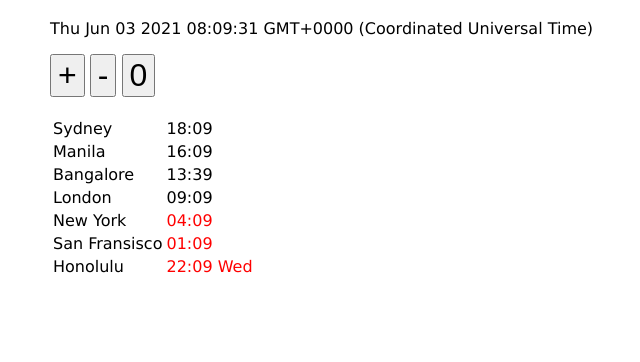
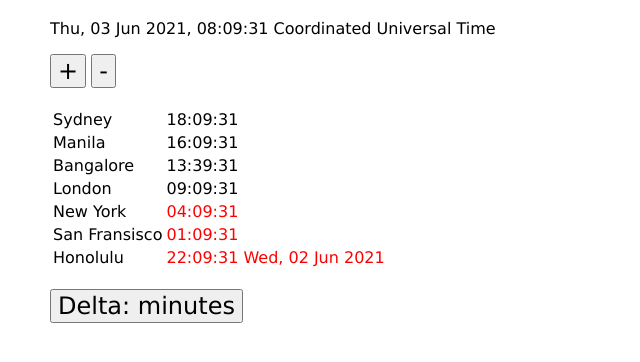
Before and after one commit to abhijitmajumdar2020/Test, a plain HTML site: page WorldClock/index.html in a window 1280 px wide. Shown: the part 134-496 px from the top of the page, without its empty margins (22-662 px from the left). Drawn offline with Linux system fonts and the light colour scheme.

Commit message:
Update index.html

```diff
--- a/WorldClock/index.html
+++ b/WorldClock/index.html
@@ -15,78 +15,102 @@
           padding: 5%;
         }
         button {
-            font-size: 32px;
+            font-family: 'Verdana';
+            font-size: 24px;
         }
     </style>
-    <!-- <script src="https://d3js.org/d3.v5.min.js" charset="utf-8"></script> -->
-    <div class="w3-container">
+
+    <div>
         <h1 id="MyClockDisplay">World Clock</h1>
         <p id="timenow"></p>
         <div>
-            <button type="button" onclick="selectTime(15)">+</button>
-            <button type="button" onclick="selectTime(-15)">-</button>
-            <button type="button" onclick="selectTime(0)">0</button>
+            <button type="button" onclick="selectTime(1)">+</button>
+            <button type="button" onclick="selectTime(-1)">-</button>
+            <button type="button" style="display: none;" id="reset" onclick="selectTime(0)">0</button>
         </div>
         <br>
             <table id="xxx">
 
             </table>
         </div>
+        <br>
+        <button id="deltastep" type="button" onclick="changedelta()">Delta: minutes</button>
     </div>
 
     <script>
         var clocks = [
-            {place:"Sydney", offset: 10, forward: "Oct 1 Sun", backward: "Apr 1 Sun"},
-            {place:"Manila", offset:8},
-            {place:"Bangalore", offset:5.5},
-            {place:"London", offset:1, forward: "Apr last Sun", backward: "Oct last Sun"},
-            {place:"New York", offset:-4, forward: "Mar 2 Sun", backward: "Nov 2 Sun"},
-            {place:"San Fransisco", offset:-7, forward: "Mar 2 Sun", backward: "Nov 2 Sun"},
-            {place:"Honolulu", offset:-10}
+            {place:"Sydney", offset: 10, tz: 'Australia/Sydney'},
+            {place:"Manila", offset:8, tz: 'Asia/Manila'},
+            {place:"Bangalore", offset:5.5, tz: 'Asia/Kolkata'},
+            {place:"London", offset:1, tz: 'Europe/London'},
+            {place:"New York", offset:-4, tz: 'America/New_York'},
+            {place:"San Fransisco", offset:-7, tz: 'America/Los_Angeles'},
+            {place:"Honolulu", offset:-10, tz: 'Pacific/Honolulu'}
         ];
         var mousedown = false;
+        var currentDayTime;
         var delta = 0;
-        var toggleColon = ":";
-        function selectTime(t) {
-            if (t == 0)
-                delta = 0
-            else
-                delta += t;
-            showAllTimes();
-        }
-        function crtaeteClocks() {
-            for (var i = 0; i < clocks.length; i++) {
-                var table = document.getElementById("xxx");
-                var row = table.insertRow();
-                var clockname = row.insertCell();
-                clockname.innerHTML = clocks[i].place;
-                var clockvalue = row.insertCell();
-                clockvalue.innerHTML = "yyy";
-                clockvalue.setAttribute("id",clocks[i].place)
+        var deltaStep = 15;
 
+        function changedelta(){
+            const el = document.getElementById("deltastep");
+            if (deltaStep == 15) {
+                deltaStep = 24*60;
+                el.innerHTML="Delta: days";
+            }
+            else {
+                deltaStep = 15;
+                el.innerHTML="Delta: minutes";
             }
         }
 
+        function selectTime(t) {
+            const el = document.getElementById("reset");
+            if (t == 0) {
+                delta = 0;
+                el.style.display = "none";
+            } else {
+                delta += t * deltaStep;
+                el.style.display = "inline";
+            }
+            showAllTimes();
+        }
+
+        function createClocks() {
+            clocks.forEach(
+                v=> {
+                    var table = document.getElementById("xxx");
+                    var row = table.insertRow();
+                    row.insertCell().innerHTML = v.place;
+                    row.insertCell().setAttribute("id",v.place);
+                }
+            )
+        }
+
         function showTime(clock){
+            const options = {hour: "2-digit", minute: "2-digit", second: "2-digit",weekday: 'short', year: 'numeric', month: 'short', day: '2-digit'}
+
             var date = new Date();
-            var currentDay = date.toString();
-            document.getElementById("timenow").innerHTML = currentDay;
+            const currentDayTime = date.toLocaleString('en-GB', {...options, timeZoneName: "long"});
+            document.getElementById("timenow").innerHTML = currentDayTime;
 
-            date.setMinutes(date.getUTCMinutes() + date.getTimezoneOffset())//  comvert date time to UTC
-            date.setMinutes(date.getUTCMinutes() + (60 * clock.offset))//  comvert date time to the
+
             if (delta != 0) {
-                var mm = date.getMinutes();
+                var mm = date.getMinutes() + delta;
                 mm = 15 * Math.round(mm/15); //round to nearest 15 mins
-                date.setMinutes(mm + delta);//  Math.trunc(offset)); // 0 - 23
+                date.setMinutes(mm);//  Math.trunc(offset)); // 0 - 23
             }
 
             const theEl = document.getElementById(clock.place);
-            time = date.toString().substr(16,5);//+toggleColon+date.toString().substr(19,2);
-            if (date.toString().substr(0,3) != currentDay.substr(0,3))
-                time = time + " " + date.toString().substr(0,3);
-            theEl.innerText = time;
-            theEl.textContent = time;
-            var h = date.getHours();
+            const placeDayTime = date.toLocaleString('en-GB', {...options, timeZone: clock.tz});
+            const placeDay = placeDayTime.substr(0,16);
+            const placeTime = placeDayTime.substr(18,8);
+            const h = placeTime.substr(0,2);
+            if (currentDayTime.substr(0,16) != placeDay)
+                theEl.innerHTML  = placeTime + " " + placeDay
+            else
+                theEl.innerHTML  = placeTime;
+
             if (h >= 9 && h <= 18) // worktime
                 theEl.style.color = "black";
             else
@@ -98,17 +122,10 @@
 
         }
         function showAllTimes(){
-            for (var i = 0; i < clocks.length; i++) {
-                if (toggleColon == ":")
-                    toggleColon = " ";
-                else
-                    toggleColon = ":";
-
-                showTime(clocks[i]);
-            }
+            clocks.forEach(v=>showTime(v));
             setTimeout(showAllTimes, 1000);
         }
-        crtaeteClocks();
+        createClocks();
         showAllTimes();
 
     </script>
```
